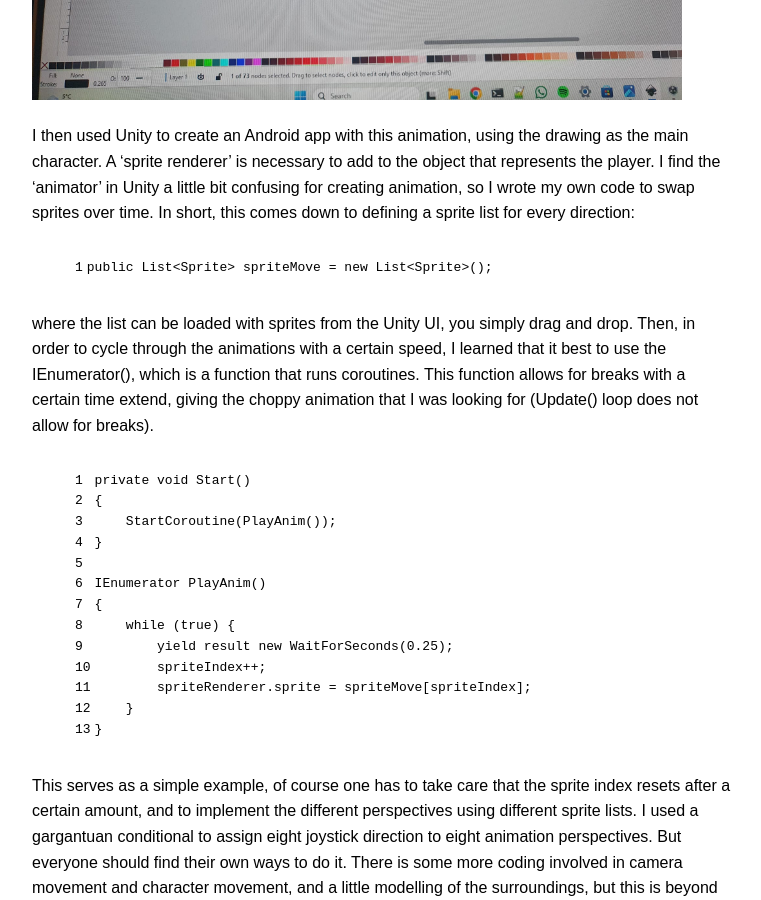
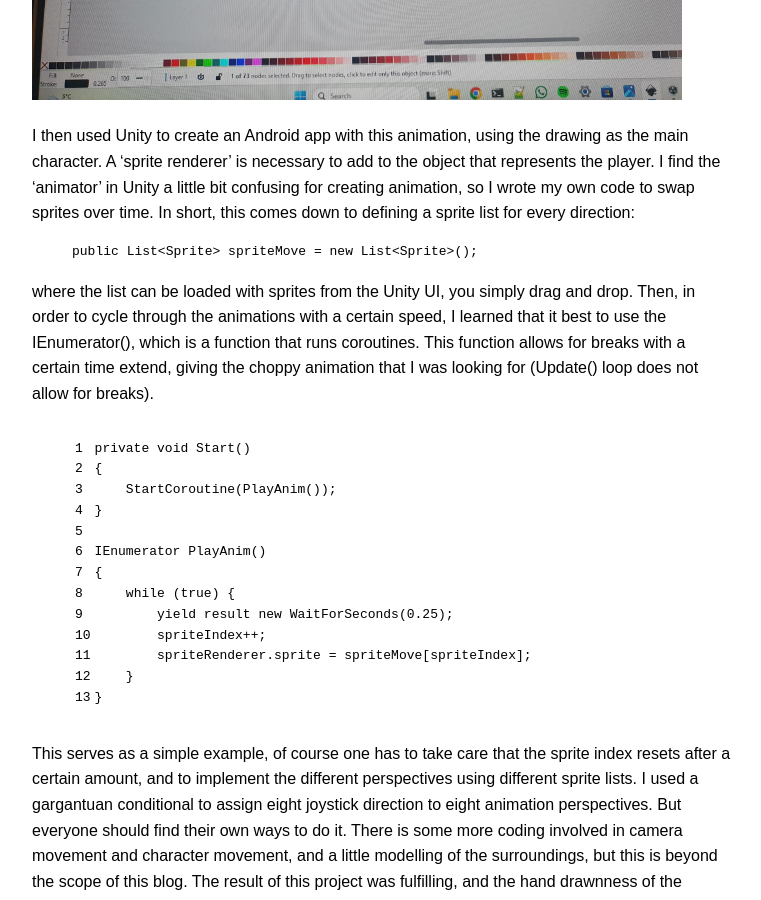
Before and after one commit to samman350/samman350.github.io, a Jekyll site: the page built from _posts/2025-05-24-hand-drawn-game-character.md, in a window 1280 px wide and 900 px high, scrolled down 2489 px. Shown: the whole window, without its empty margins (258-1019 px from the left). Built offline with Jekyll 4.4.1, drawn with Linux system fonts in a browser that asks for light colours.

Commit message:
Update 2025-05-24-hand-drawn-game-character.md

```diff
--- a/_posts/2025-05-24-hand-drawn-game-character.md
+++ b/_posts/2025-05-24-hand-drawn-game-character.md
@@ -19,7 +19,7 @@ The perspectives were from south, south-east, east etc, totalling eight differen
 
 I then used Unity to create an Android app with this animation, using the drawing as the main character. A ‘sprite renderer’ is necessary to add to the object that represents the player. I find the ‘animator’ in Unity a little bit confusing for creating animation, so I wrote my own code to swap sprites over time. In short, this comes down to defining a sprite list for every direction:
 
-{% highlight csharp linenos %}
+{% highlight csharp %}
 public List<Sprite> spriteMove = new List<Sprite>();
 {% endhighlight %}
 
```
